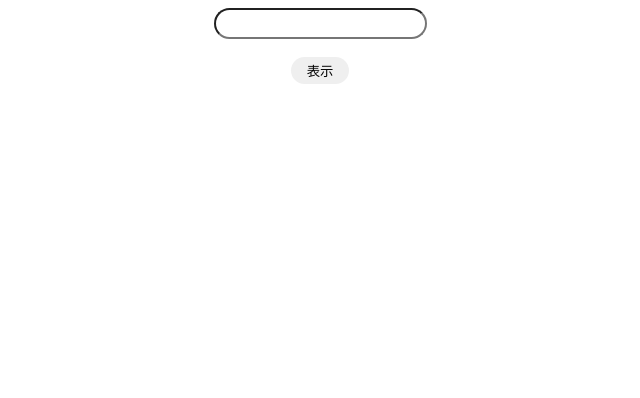
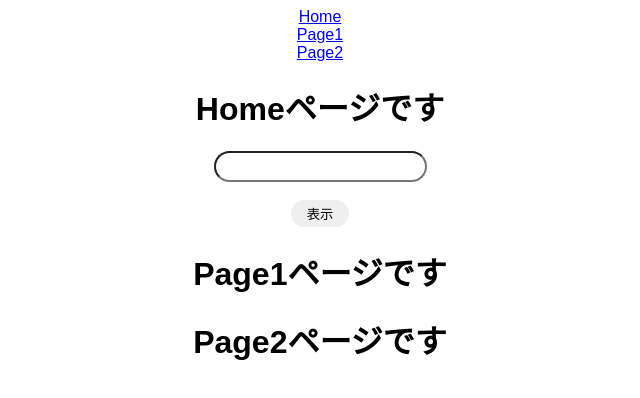
Before and after one commit to takamuu/stepup_react_app, a React (Create React App) app: page /page1 in a window 1280 px wide. Shown: the top 398 px of the page, without its empty margins (320-960 px from the left). Built offline with nearby package versions, Linux system fonts and the light colour scheme.

Commit message:
Changed page structure for react-router-dom

```diff
--- a/src/App.jsx
+++ b/src/App.jsx
@@ -1,29 +1,22 @@
-import React, { useState, useCallback, useMemo } from "react";
-import "./styles.css";
-import { ChildArea } from "./ChildArea";
+import { BrowserRouter, Link } from "react-router-dom";
 
-export const App = () => {
-  console.log("App");
-  const [text, setText] = useState('');
-  const [open, setOpen] = useState(false);
+import { Home } from "./Home";
+import { Page1 } from "./Page1";
+import { Page2 } from "./Page2";
 
-  const onChangeText = (e) => setText(e.target.value);
-
-  const onClickOpen = () => setOpen(!open);
-
-  const onClickClose = useCallback(() => setOpen(false), [setOpen]);
-
-  const temp = useMemo(() => 1 + 3, []);
-
+export default function App() {
   return (
-    <div className="App">
-      <input value={text} onChange={onChangeText} />
-      <br />
-      <br />
-      <button onClick={onClickOpen}>表示</button>
-      <ChildArea open={open} onClickClose={onClickClose}/>
-    </div>
+    <BrowserRouter>
+      <div className="App">
+        <Link to="/">Home</Link>
+        <br />
+        <Link to="/page1">Page1</Link>
+        <br />
+        <Link to="/page2">Page2</Link>
+        <Home />
+        <Page1 />
+        <Page2 />
+      </div>
+    </BrowserRouter>
   );
 };
-
-export default App;
--- /dev/null
+++ b/src/Home.jsx
@@ -0,0 +1,28 @@
+import React, { useState, useCallback, useMemo } from "react";
+import "./styles.css";
+import { ChildArea } from "./ChildArea";
+
+export const Home = () => {
+  console.log("App");
+  const [text, setText] = useState('');
+  const [open, setOpen] = useState(false);
+
+  const onChangeText = (e) => setText(e.target.value);
+
+  const onClickOpen = () => setOpen(!open);
+
+  const onClickClose = useCallback(() => setOpen(false), [setOpen]);
+
+  const temp = useMemo(() => 1 + 3, []);
+
+  return (
+    <div className="App">
+      <h1>Homeページです</h1>
+      <input value={text} onChange={onChangeText} />
+      <br />
+      <br />
+      <button onClick={onClickOpen}>表示</button>
+      <ChildArea open={open} onClickClose={onClickClose}/>
+    </div>
+  );
+};
--- /dev/null
+++ b/src/Page1.jsx
@@ -0,0 +1,7 @@
+export const Page1 = () => {
+  return (
+    <div>
+      <h1>Page1ページです</h1>
+    </div>
+  );
+};
--- /dev/null
+++ b/src/Page2.jsx
@@ -0,0 +1,7 @@
+export const Page2 = () => {
+  return (
+    <div>
+      <h1>Page2ページです</h1>
+    </div>
+  );
+};
```
